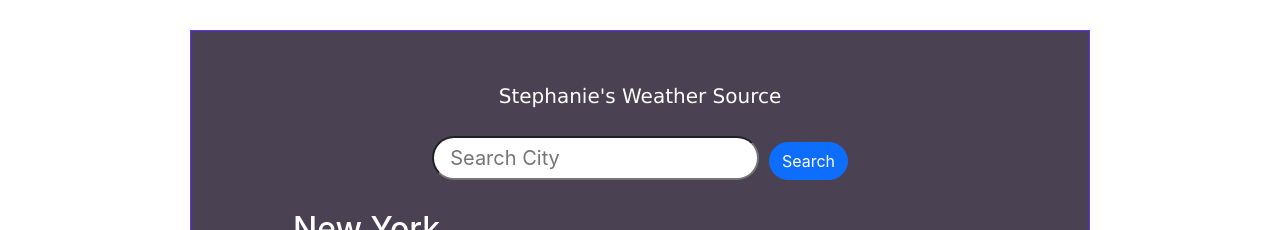
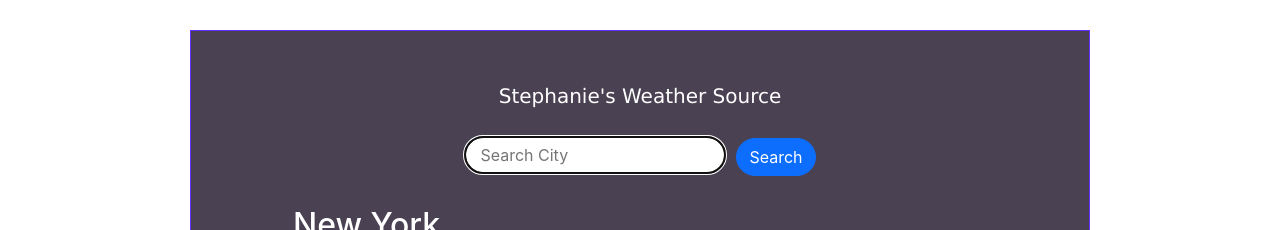
Before and after one commit to stephaniemv9/testing-my-app, a React (Create React App) app: page / in a window 1280 px wide. Shown: the top 230 px of the page. Built offline with nearby package versions, Linux system fonts and the light colour scheme.

Commit message:
edited app.js ans css

```diff
--- a/src/App.css
+++ b/src/App.css
@@ -27,10 +27,6 @@
   padding: 20px;
 }
 
-.search-city {
-  font-size: 30px;
-}
-
 .weather-degrees {
   font-size: 50px;
 }
@@ -46,7 +42,7 @@
 
 .search-city {
   border-radius: 40px;
-  font-size: 20px;
+  font-size: 16px;
   margin: 5px;
   padding: 5px;
 }
--- a/src/App.js
+++ b/src/App.js
@@ -13,6 +13,7 @@ function App() {
               placeholder="  Search City"
               autoComplete="off"
               className="search-city"
+              autoFocus="on"
             ></input>
 
             <input
```
